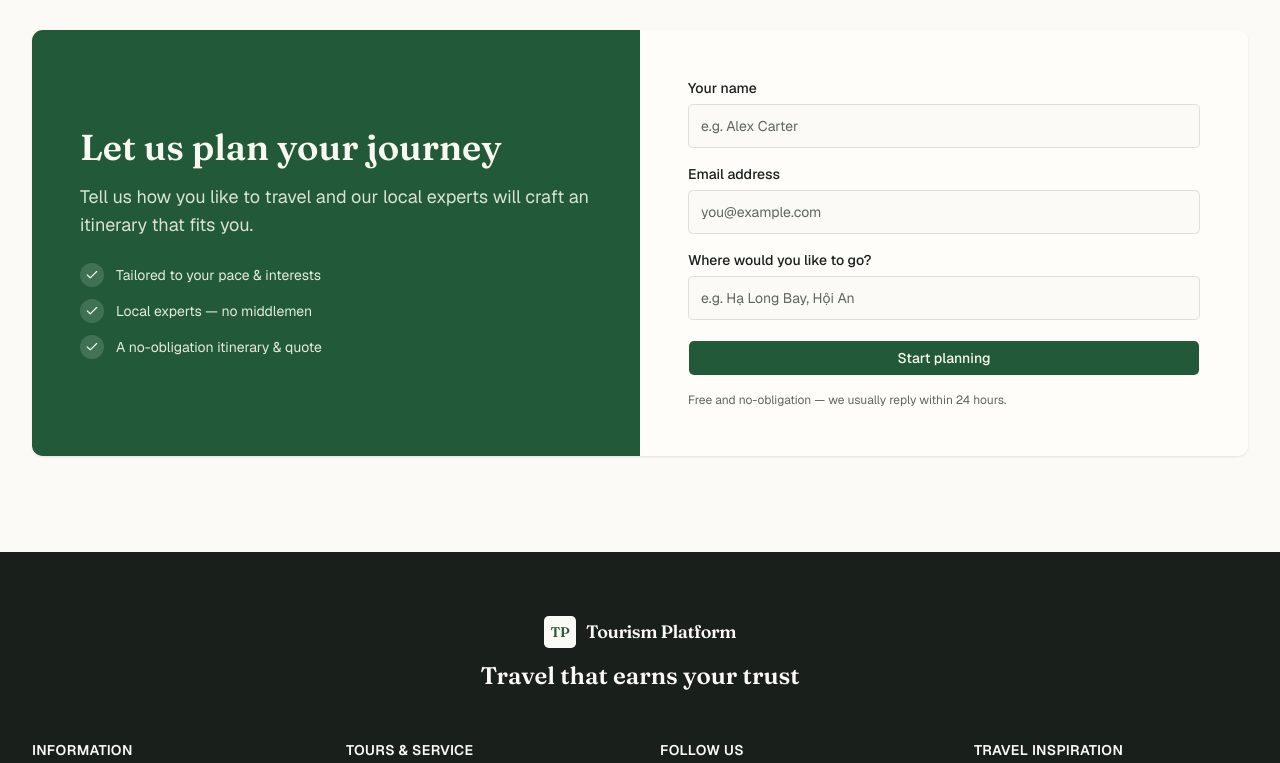
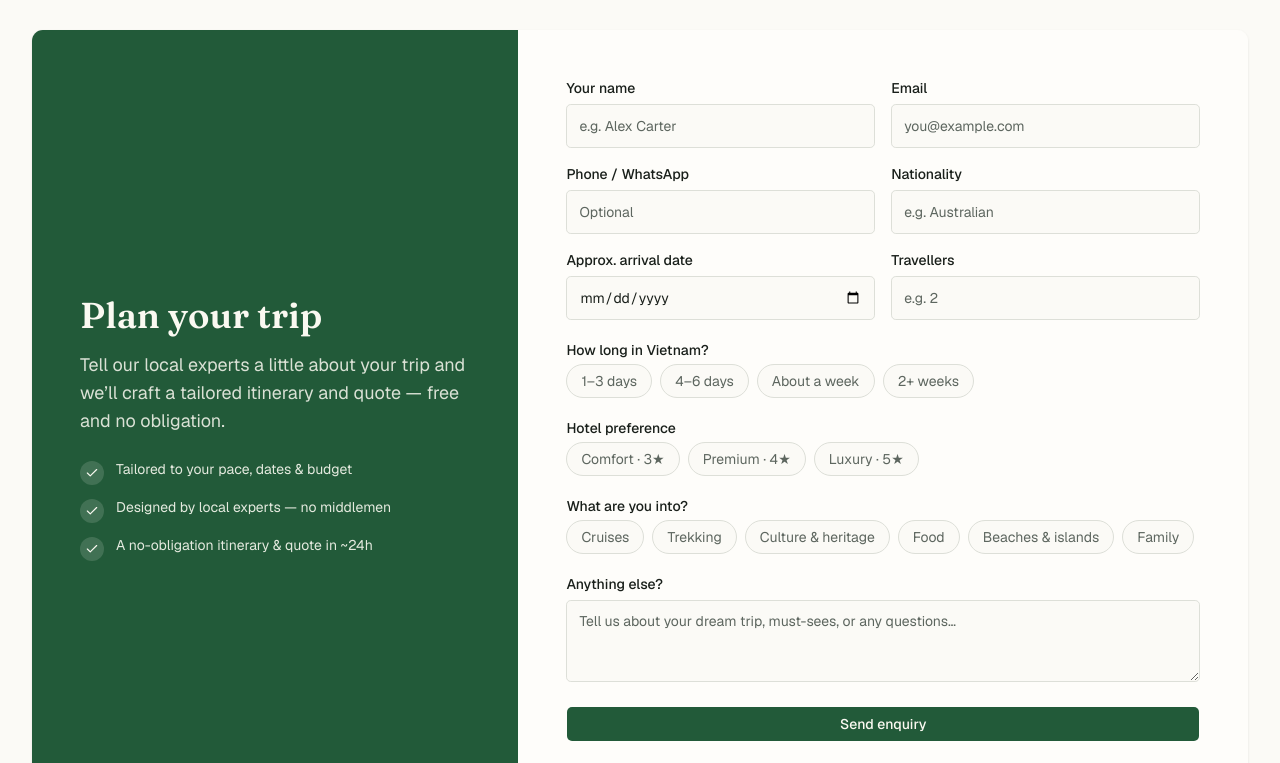
Before and after one commit to yurivolkov21/Tourism-Platform, a Next.js app in the folder apps/web/: page /destinations/northern-vietnam in a window 1280 px wide. Shown: the part 5240-6003 px from the top of the page. Built offline with nearby package versions, Linux system fonts and the light colour scheme.

Commit message:
feat(web): rich Plan-your-trip enquiry form (maps Enquiry model) on region pages

```diff
--- a/apps/web/src/app/destinations/[region]/page.tsx
+++ b/apps/web/src/app/destinations/[region]/page.tsx
@@ -10,7 +10,7 @@ import { RegionSignature } from '../../../components/destinations/region-signatu
 import { RegionTours } from '../../../components/destinations/region-tours';
 import { ValueProps } from '../../../components/destinations/value-props';
 import { Gallery, type GallerySection } from '../../../components/marketing/gallery';
-import { EnquiryCta } from '../../../components/marketing/enquiry-cta';
+import { PlanTripForm } from '../../../components/marketing/plan-trip-form';
 import { getRegion, regionSlugs } from '../../../lib/regions';
 import { getRegionTheme } from '../../../lib/region-theme';
 
@@ -91,7 +91,7 @@ export default async function RegionPage({ params }: { params: Promise<{ region:
         subtitle={t.gallerySubtitle}
       />
       <ValueProps accentClass={theme.accentSoft} image={pool[3] ?? pool[0] ?? data.image} />
-      <EnquiryCta />
+      <PlanTripForm />
     </main>
   );
 }
--- /dev/null
+++ b/apps/web/src/components/marketing/plan-trip-form.tsx
@@ -0,0 +1,179 @@
+'use client';
+
+import { useState } from 'react';
+import { CheckIcon } from 'lucide-react';
+
+import { buttonVariants, cn } from '@tourism/ui';
+import { messages } from '@tourism/i18n';
+
+const inputClass =
+  'border-input bg-background text-foreground placeholder:text-muted-foreground focus-visible:ring-ring/50 h-11 w-full rounded-md border px-3 text-sm outline-none transition-[box-shadow] focus-visible:ring-2';
+
+const chipBase =
+  'rounded-full border px-3.5 py-1.5 text-sm transition-colors cursor-pointer';
+const chipOn = 'border-primary bg-primary text-primary-foreground';
+const chipOff = 'border-border bg-background text-muted-foreground hover:border-foreground/30 hover:text-foreground';
+
+function Field({
+  id,
+  label,
+  children,
+}: {
+  id: string;
+  label: string;
+  children: React.ReactNode;
+}) {
+  return (
+    <div className="flex flex-col gap-1.5">
+      <label htmlFor={id} className="text-sm font-medium">
+        {label}
+      </label>
+      {children}
+    </div>
+  );
+}
+
+/**
+ * Rich "Plan your trip" enquiry form — maps the Enquiry model (name · email · phone · nationality ·
+ * travelDate · groupSize · budgetTier · interests · message). UI-first: submission is wired to the
+ * typed client later. Single-select chips for duration/budget, multi-select for interests.
+ */
+export function PlanTripForm() {
+  const t = messages.planTrip;
+  const f = t.fields;
+  const [duration, setDuration] = useState<string | null>(null);
+  const [budget, setBudget] = useState<string | null>(null);
+  const [interests, setInterests] = useState<string[]>([]);
+
+  const toggleInterest = (value: string) =>
+    setInterests((prev) =>
+      prev.includes(value) ? prev.filter((i) => i !== value) : [...prev, value],
+    );
+
+  return (
+    <section id="contact" className="py-16 sm:py-20 lg:py-24">
+      <div className="mx-auto max-w-7xl px-4 sm:px-6 lg:px-8">
+        <div className="shadow-card grid overflow-hidden rounded-2xl lg:grid-cols-5">
+          {/* Copy */}
+          <div className="bg-primary text-primary-foreground flex flex-col justify-center gap-6 p-8 sm:p-12 lg:col-span-2">
+            <div className="space-y-4">
+              <h2 className="font-heading text-3xl font-semibold text-balance sm:text-4xl">
+                {t.heading}
+              </h2>
+              <p className="text-primary-foreground/85 text-lg text-pretty">{t.subtitle}</p>
+            </div>
+            <ul className="space-y-3">
+              {t.benefits.map((b) => (
+                <li key={b} className="flex items-start gap-3">
+                  <span className="bg-primary-foreground/15 mt-0.5 flex size-6 shrink-0 items-center justify-center rounded-full">
+                    <CheckIcon className="size-3.5" />
+                  </span>
+                  <span className="text-primary-foreground/90 text-sm">{b}</span>
+                </li>
+              ))}
+            </ul>
+          </div>
+
+          {/* Form */}
+          <div className="bg-card p-8 sm:p-12 lg:col-span-3">
+            <form
+              className="flex flex-col gap-5"
+              onSubmit={(e) => {
+                e.preventDefault();
+              }}
+            >
+              <div className="grid gap-4 sm:grid-cols-2">
+                <Field id="pt-name" label={f.name}>
+                  <input id="pt-name" name="name" type="text" placeholder={f.namePlaceholder} className={inputClass} />
+                </Field>
+                <Field id="pt-email" label={f.email}>
+                  <input id="pt-email" name="email" type="email" placeholder={f.emailPlaceholder} className={inputClass} />
+                </Field>
+                <Field id="pt-phone" label={f.phone}>
+                  <input id="pt-phone" name="phone" type="tel" placeholder={f.phonePlaceholder} className={inputClass} />
+                </Field>
+                <Field id="pt-nationality" label={f.nationality}>
+                  <input id="pt-nationality" name="nationality" type="text" placeholder={f.nationalityPlaceholder} className={inputClass} />
+                </Field>
+                <Field id="pt-date" label={f.travelDate}>
+                  <input id="pt-date" name="travelDate" type="date" className={inputClass} />
+                </Field>
+                <Field id="pt-travellers" label={f.travellers}>
+                  <input id="pt-travellers" name="groupSize" type="number" min={1} placeholder={f.travellersPlaceholder} className={inputClass} />
+                </Field>
+              </div>
+
+              {/* Duration (single-select) */}
+              <fieldset className="flex flex-col gap-2">
+                <legend className="mb-1 text-sm font-medium">{t.durationLabel}</legend>
+                <div className="flex flex-wrap gap-2">
+                  {t.duration.map((d) => (
+                    <button
+                      key={d}
+                      type="button"
+                      onClick={() => setDuration((cur) => (cur === d ? null : d))}
+                      className={cn(chipBase, duration === d ? chipOn : chipOff)}
+                    >
+                      {d}
+                    </button>
+                  ))}
+                </div>
+              </fieldset>
+
+              {/* Budget (single-select) */}
+              <fieldset className="flex flex-col gap-2">
+                <legend className="mb-1 text-sm font-medium">{t.budgetLabel}</legend>
+                <div className="flex flex-wrap gap-2">
+                  {t.budget.map((b) => (
+                    <button
+                      key={b}
+                      type="button"
+                      onClick={() => setBudget((cur) => (cur === b ? null : b))}
+                      className={cn(chipBase, budget === b ? chipOn : chipOff)}
+                    >
+                      {b}
+                    </button>
+                  ))}
+                </div>
+              </fieldset>
+
+              {/* Interests (multi-select) */}
+              <fieldset className="flex flex-col gap-2">
+                <legend className="mb-1 text-sm font-medium">{t.interestsLabel}</legend>
+                <div className="flex flex-wrap gap-2">
+                  {t.interests.map((i) => (
+                    <button
+                      key={i}
+                      type="button"
+                      onClick={() => toggleInterest(i)}
+                      className={cn(chipBase, interests.includes(i) ? chipOn : chipOff)}
+                    >
+                      {i}
+                    </button>
+                  ))}
+                </div>
+              </fieldset>
+
+              <Field id="pt-message" label={f.message}>
+                <textarea
+                  id="pt-message"
+                  name="message"
+                  rows={3}
+                  placeholder={f.messagePlaceholder}
+                  className={cn(inputClass, 'h-auto py-2.5')}
+                />
+              </Field>
+
+              <button type="submit" className={cn(buttonVariants({ size: 'lg' }), 'mt-1 w-full')}>
+                {t.submit}
+              </button>
+              <p className="text-muted-foreground text-xs">{t.note}</p>
+            </form>
+          </div>
+        </div>
+      </div>
+    </section>
+  );
+}
+
+export default PlanTripForm;
--- a/libs/shared/i18n/src/lib/messages.ts
+++ b/libs/shared/i18n/src/lib/messages.ts
@@ -641,6 +641,40 @@ export const messages = {
     },
     note: 'Free and no-obligation — we usually reply within 24 hours.',
   },
+  // Rich multi-field enquiry form ("Plan your trip") — maps the Enquiry model.
+  planTrip: {
+    heading: 'Plan your trip',
+    subtitle:
+      'Tell our local experts a little about your trip and we’ll craft a tailored itinerary and quote — free and no obligation.',
+    benefits: [
+      'Tailored to your pace, dates & budget',
+      'Designed by local experts — no middlemen',
+      'A no-obligation itinerary & quote in ~24h',
+    ],
+    fields: {
+      name: 'Your name',
+      namePlaceholder: 'e.g. Alex Carter',
+      email: 'Email',
+      emailPlaceholder: 'you@example.com',
+      phone: 'Phone / WhatsApp',
+      phonePlaceholder: 'Optional',
+      nationality: 'Nationality',
+      nationalityPlaceholder: 'e.g. Australian',
+      travelDate: 'Approx. arrival date',
+      travellers: 'Travellers',
+      travellersPlaceholder: 'e.g. 2',
+      message: 'Anything else?',
+      messagePlaceholder: 'Tell us about your dream trip, must-sees, or any questions…',
+    },
+    durationLabel: 'How long in Vietnam?',
+    duration: ['1–3 days', '4–6 days', 'About a week', '2+ weeks'],
+    budgetLabel: 'Hotel preference',
+    budget: ['Comfort · 3★', 'Premium · 4★', 'Luxury · 5★'],
+    interestsLabel: 'What are you into?',
+    interests: ['Cruises', 'Trekking', 'Culture & heritage', 'Food', 'Beaches & islands', 'Family'],
+    submit: 'Send enquiry',
+    note: 'Free and no-obligation — we usually reply within 24 hours.',
+  },
   blog: {
     heading: 'Travel guides & stories',
     subtitle:
```
